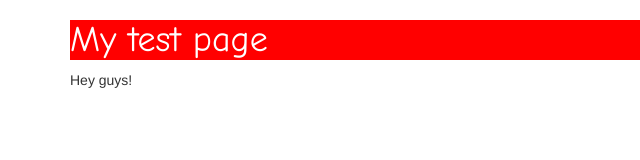
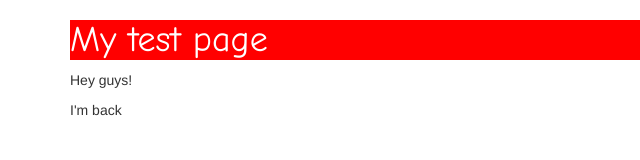
Before and after one commit to crcnum4/cdeveninggitLesson, a plain HTML site: page index.html in a window 1280 px wide. Shown: the full height of the page, 0-640 px from the left. Drawn offline with nearby package versions, Linux system fonts and the light colour scheme.

Commit message:
modify index and add scripts.js

```diff
--- a/index.html
+++ b/index.html
@@ -13,6 +13,7 @@
     <div class="container">
         <h1 class="red">My test page</h1>
         <p>Hey guys!</p>
+        <p>I'm back</p>
     </div>
 
     <script src="https://maxcdn.bootstrapcdn.com/bootstrap/3.3.7/js/bootstrap.min.js" integrity="sha384-Tc5IQib027qvyjSMfHjOMaLkfuWVxZxUPnCJA7l2mCWNIpG9mGCD8wGNIcPD7Txa" crossorigin="anonymous"></script>
--- /dev/null
+++ b/scripts/scripts.js
@@ -0,0 +1 @@
+console.log("hello");
```
